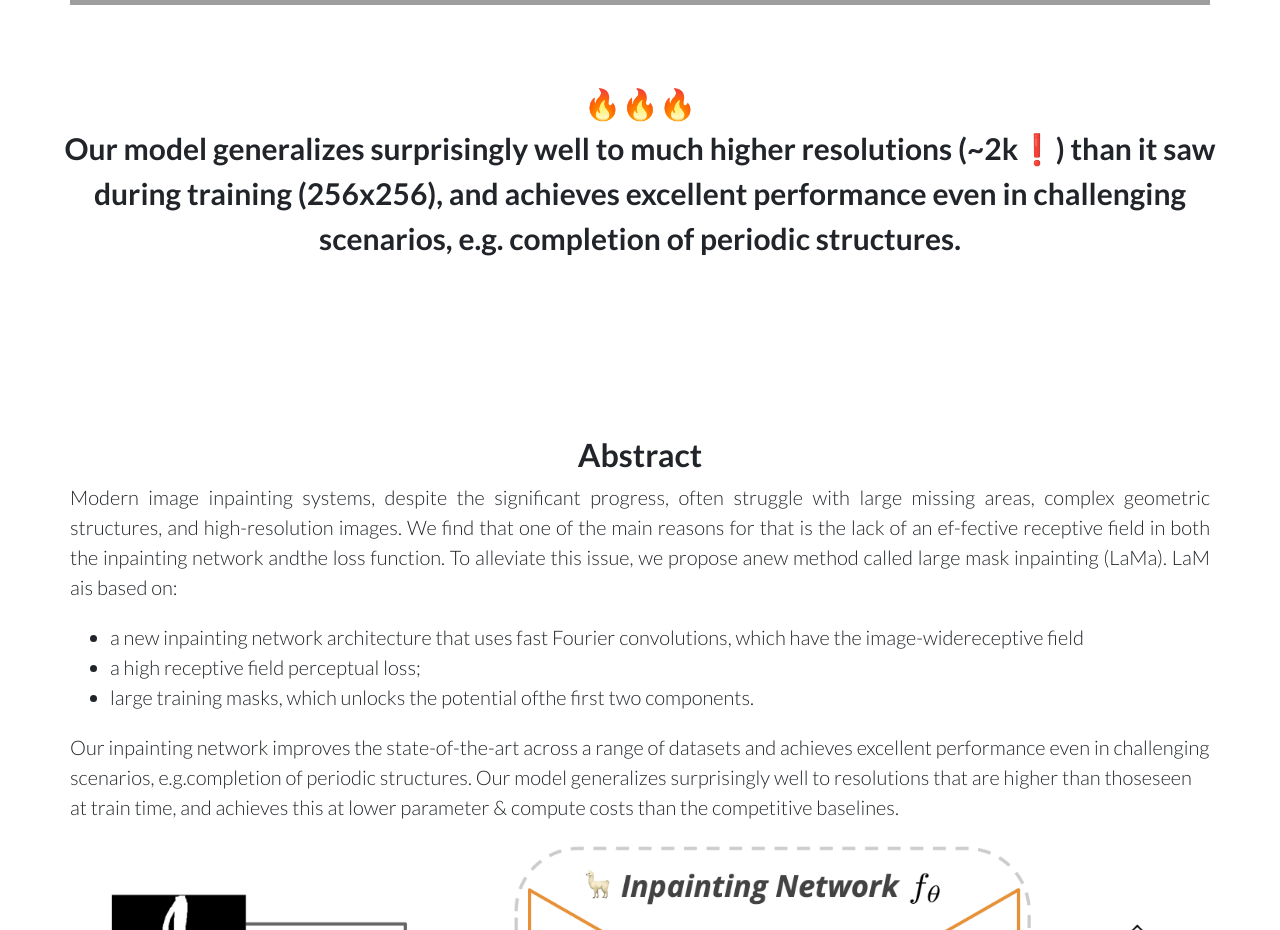
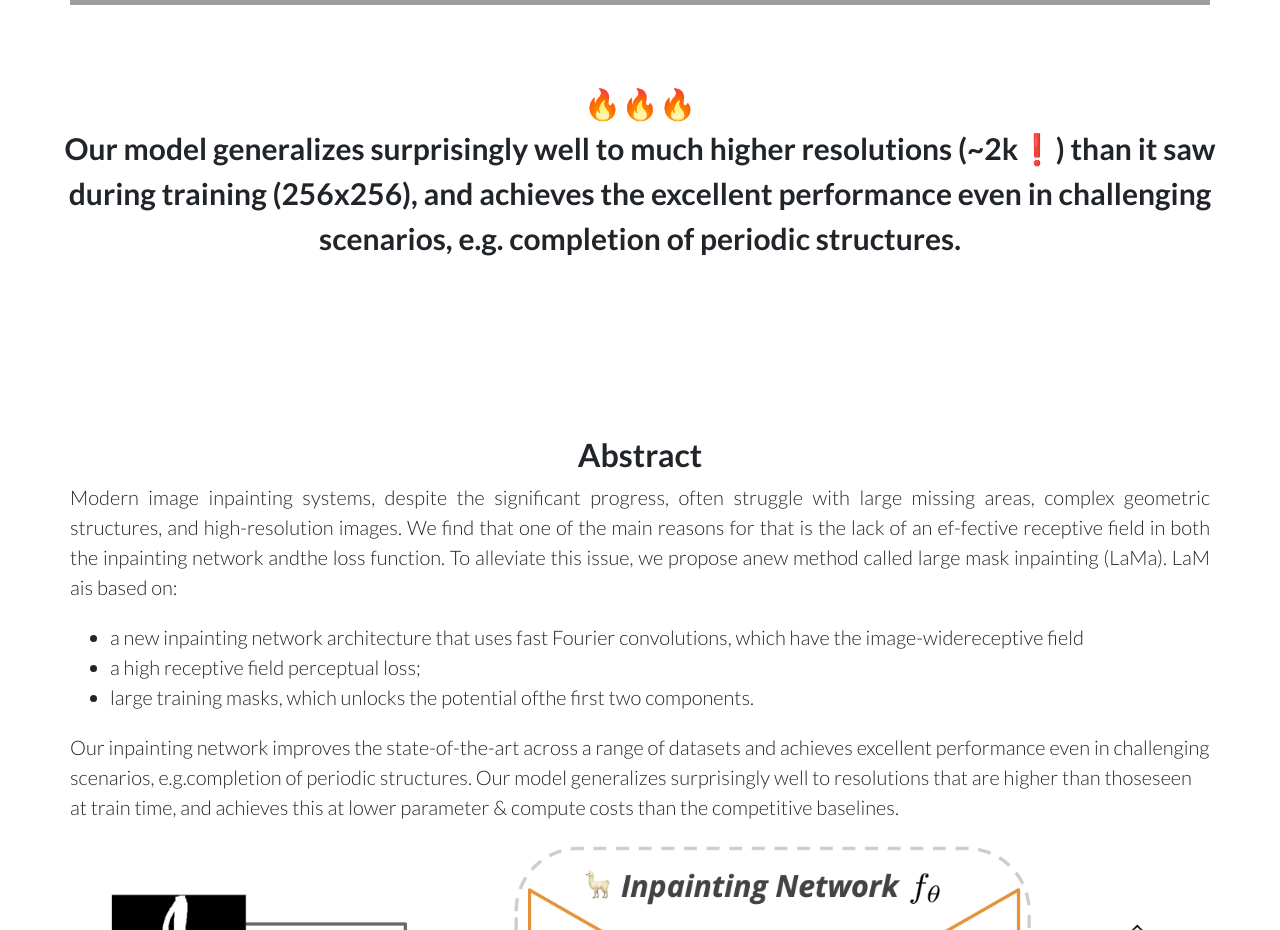
Before and after one commit to advimman/lama-project, a plain HTML site: page docs/index.html in a window 1280 px wide. Shown: the part 1540-2470 px from the top of the page. Drawn offline with nearby package versions, Linux system fonts and the light colour scheme; grey boxes are pictures that could not be loaded.

Commit message:
Update index.html

```diff
--- a/docs/index.html
+++ b/docs/index.html
@@ -283,7 +283,7 @@
               <center>
               <b style="font-size:30px;">🔥🔥🔥
                 <br>
-                <b>Our model generalizes surprisingly well to much higher resolutions (~2k❗️) than it saw during training (256x256), and achieves excellent performance even in challenging scenarios, e.g. completion of periodic structures.</b>
+                <b>Our model generalizes surprisingly well to much higher resolutions (~2k❗️) than it saw during training (256x256), and achieves the excellent performance even in challenging scenarios, e.g. completion of periodic structures.</b>
               <br>
               <br>
               <br>
```
